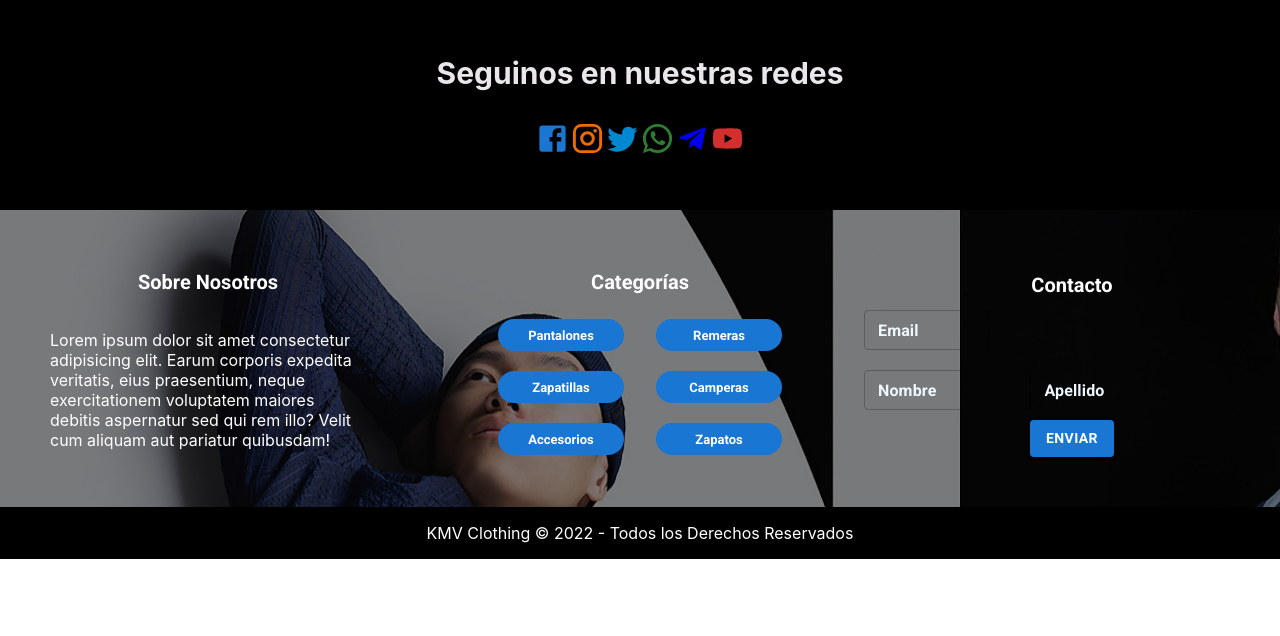
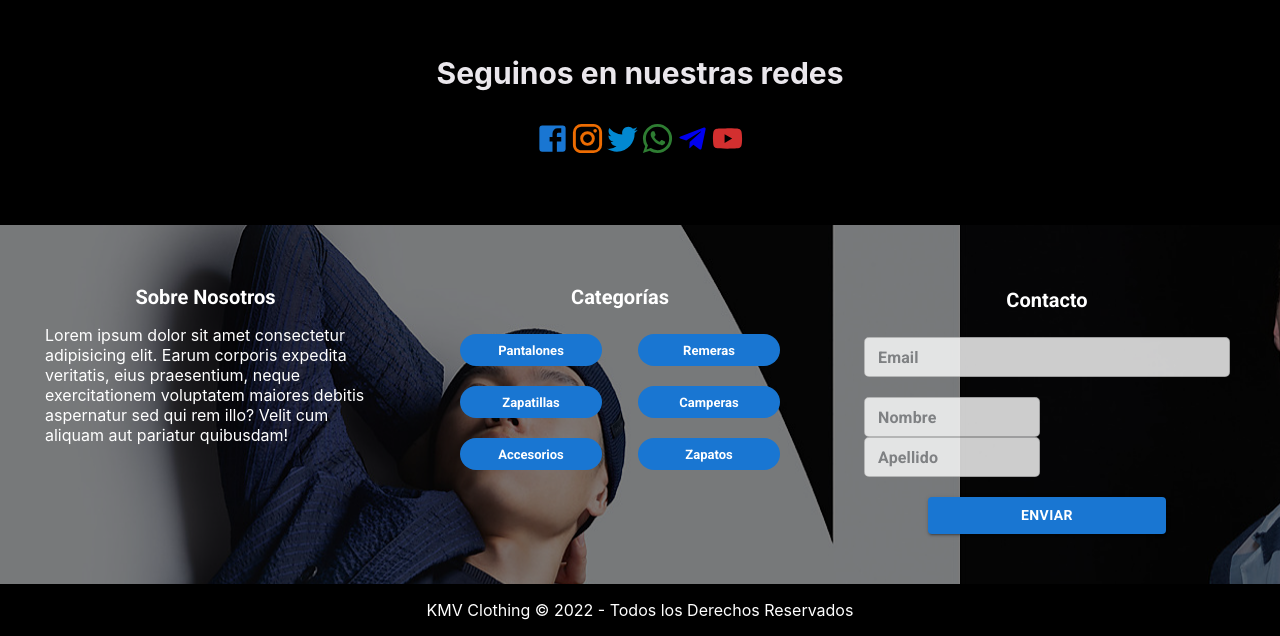
Before and after one commit to arianhoff/TrabajoGrupalKMVClothing, a React (Create React App) app: page /cart in a window 1280 px wide. Shown: the part 905-1541 px from the top of the page. Before the commit the page ends 1464 px from the top, so only its background shows below. Built offline with nearby package versions, Linux system fonts and the light colour scheme.

Commit message:
Corrección estilo footer y márgenes

```diff
--- a/src/general/footer.js
+++ b/src/general/footer.js
@@ -6,6 +6,7 @@ import { Button } from "@mui/material";
 import { TextField } from "@mui/material";
 import "../assets/home.png";
 import Chip from "@mui/material/Chip";
+
 
 export default function Footer() {
   return (
@@ -89,7 +90,7 @@ export default function Footer() {
               </Box>
             </div>
           </Grid>
-          <Grid item xs={12} sm={4}>
+          <Grid item xs={12} sm={4} className="gridform">
             <form className="contacto">
               <Box className="contact-text">Contacto</Box>
               <Box className="email">
@@ -98,7 +99,7 @@ export default function Footer() {
                   label="Email"
                   variant="outlined"
                   size="small"
-                  style={{ width: "30%" }}
+                  style={{ width: "100%" }}
                   className="email-classname"
                   InputLabelProps={{ className: "email-classname" }}
                 />
@@ -109,7 +110,7 @@ export default function Footer() {
                   label="Nombre"
                   variant="outlined"
                   size="small"
-                  style={{ width: "40%" }}
+                  style={{ width: "48%" }}
                   className="nombre-classname"
                   InputLabelProps={{ className: "nombre-classname" }}
                 />
@@ -118,13 +119,13 @@ export default function Footer() {
                   label="Apellido"
                   variant="outlined"
                   size="small"
-                  style={{ width: "40%" }}
+                  style={{ width: "48%" }}
                   className="apellido-classname"
                   InputLabelProps={{ className: "apellido-classname" }}
                 />
               </Box>
               <Box className="boton">
-                <Button href="/" variant="contained" className="boton-classname" inputlabelprops={("boton-classname")}>
+                <Button style={{ width: "65%"}} href="/" variant="contained" className="boton-classname" inputlabelprops={("boton-classname")}>
                   Enviar
                 </Button>
               </Box>
--- a/src/style/footerKMV.css
+++ b/src/style/footerKMV.css
@@ -3,7 +3,7 @@
 }
 .categorias {
   padding-top: 60px;
-  padding-left: 50px;
+  padding-left: 10px;
   padding-right: 50px;
   color: white;
 }
@@ -46,14 +46,15 @@
   padding-top: 20px;
 }
 .boton {
-  padding-top: 10px;
+  padding-top: 20px;
   padding-bottom: 50px;
+
   display: flex;
   justify-content: center;
 }
 .nosotros {
   padding-top: 60px;
-  padding-left: 50px;
+  padding-left: 45px;
   padding-right: 50px;
   color: white;
 }
@@ -63,14 +64,15 @@
   display: flex;
   justify-content: center;
 }
-.descripcion {
-  padding-top: 20px;
-}
+
 .apellido {
   padding-left: 5px;
 }
 .email {
-  padding-top: 10px;
+  padding-top: 22px;
+}
+.gridform {
+  padding: 0 50px 0 50px;
 }
 .global {
   display: flex;
@@ -80,13 +82,12 @@
   width: 100%;
   height: auto;
 }
-.email-classname {
-  color: aliceblue !important;
+.email-classname, .apellido-classname, .nombre-classname {
+  color: #626568  !important;
   border-radius: 5px !important;
+  background-color: white;
+  opacity: 0.8;
 }
 .nombre-classname {
-  color: aliceblue !important;
+  margin-right: 17px !important;
 }
-.apellido-classname {
-  color: aliceblue !important;
-};
--- a/src/style/socialMediaKMV.css
+++ b/src/style/socialMediaKMV.css
@@ -9,6 +9,7 @@ section {
     background-color: #000000;
     color: #c0e4e4;
     padding: 50px;
+
 }
 
 .seguinos h3 {
@@ -23,6 +24,7 @@ section {
     display: flex;
     justify-content: center;
     flex-wrap: wrap;
+    margin-bottom: 15px;
 }
 
 .linkredes img {
```
